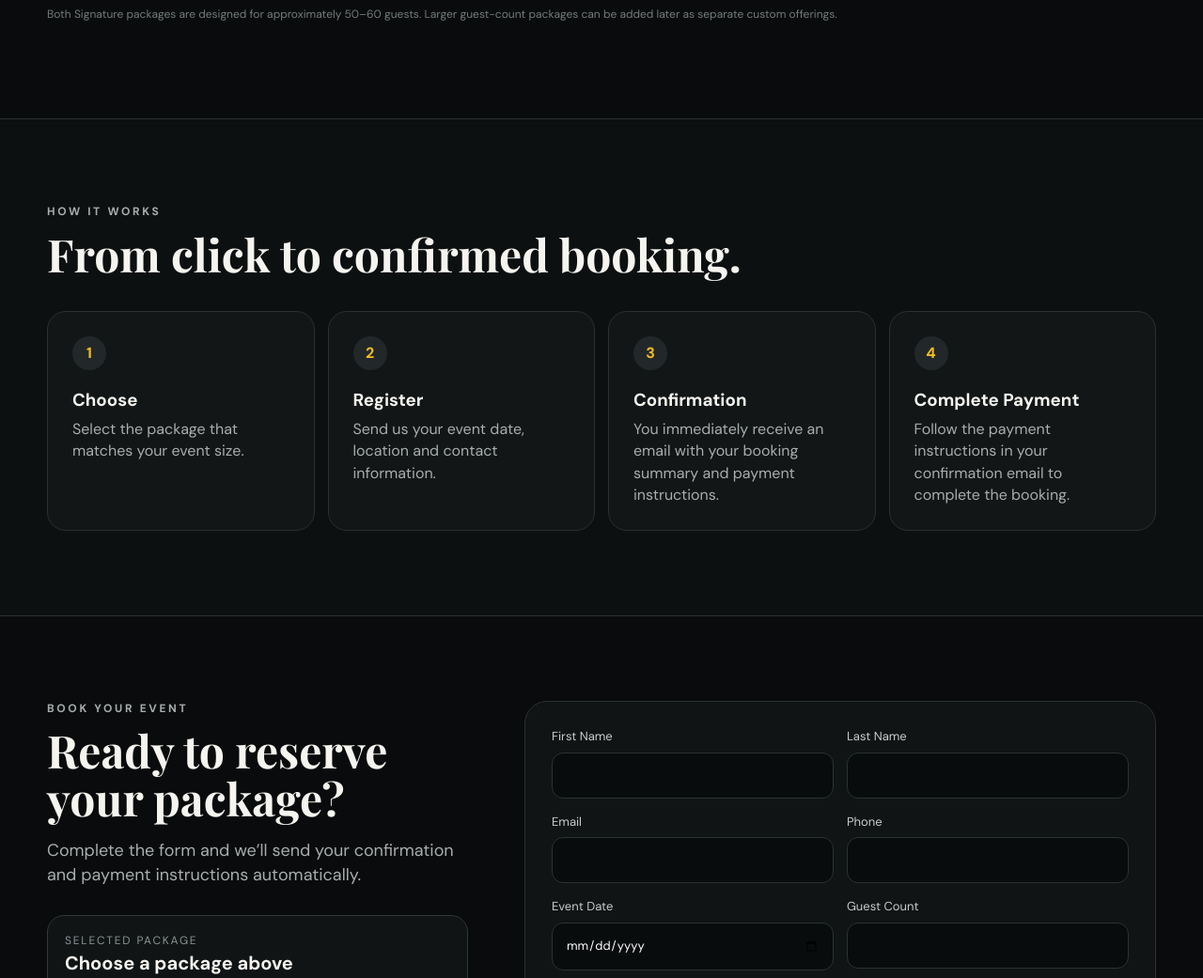
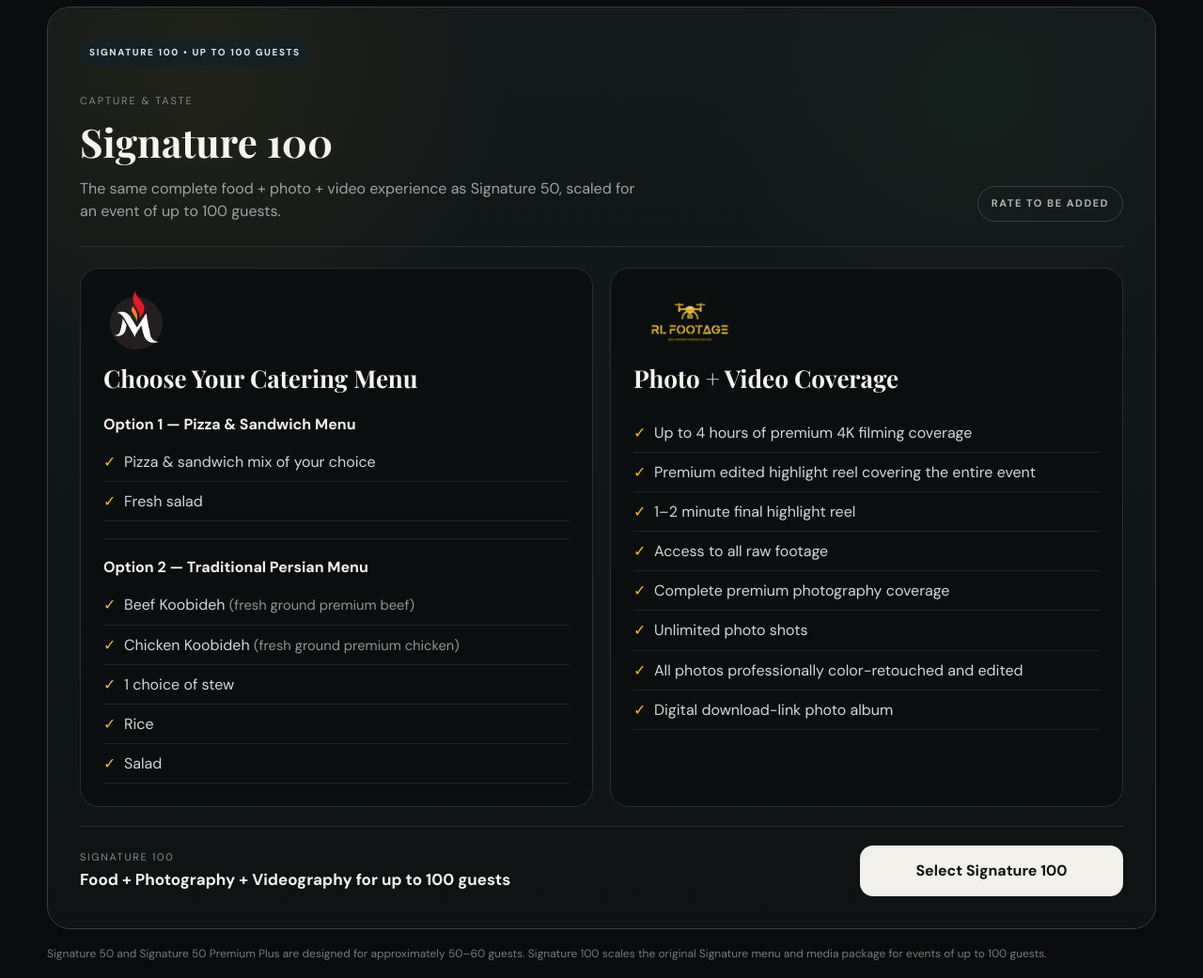
Before and after one commit to dannyfitone-hue/capture-taste-landing, a website: page index.html in a window 1280 px wide. Shown: the part 3400-4441 px from the top of the page at 94% size. Drawn offline with nearby package versions, Linux system fonts and the light colour scheme.

Commit message:
Add files via upload

```diff
--- a/index.html
+++ b/index.html
@@ -195,7 +195,77 @@
         </article>
       </div>
 
-      <p class="fineprint">Both Signature packages are designed for approximately 50–60 guests. Larger guest-count packages can be added later as separate custom offerings.</p>
+
+        <article class="package-card signature-100 package-split-card" data-package="Capture & Taste Signature 100">
+          <div class="tag signature100-tag">SIGNATURE 100 • UP TO 100 GUESTS</div>
+
+          <div class="package-title-row">
+            <div>
+              <span class="kicker">CAPTURE & TASTE</span>
+              <h3>Signature 100</h3>
+              <p class="package-subtitle">The same complete food + photo + video experience as Signature 50, scaled for an event of up to 100 guests.</p>
+            </div>
+            <div class="price">
+              <span class="rate-pending">RATE TO BE ADDED</span>
+            </div>
+          </div>
+
+          <div class="brand-service-grid">
+            <section class="brand-service m-service">
+              <div class="mini-brand">
+                <img src="/mcafe-logo.png" alt="M Cafe & Grill">
+              </div>
+              <h4>Choose Your Catering Menu</h4>
+
+              <div class="menu-option">
+                <div class="option-title">Option 1 — Pizza & Sandwich Menu</div>
+                <ul>
+                  <li>Pizza & sandwich mix of your choice</li>
+                  <li>Fresh salad</li>
+                </ul>
+              </div>
+
+              <div class="menu-option">
+                <div class="option-title">Option 2 — Traditional Persian Menu</div>
+                <ul>
+                  <li>Beef Koobideh <span>(fresh ground premium beef)</span></li>
+                  <li>Chicken Koobideh <span>(fresh ground premium chicken)</span></li>
+                  <li>1 choice of stew</li>
+                  <li>Rice</li>
+                  <li>Salad</li>
+                </ul>
+              </div>
+            </section>
+
+            <section class="brand-service rl-service">
+              <div class="mini-brand">
+                <img src="/rl-footage-logo.webp" alt="RL Footage">
+              </div>
+              <h4>Photo + Video Coverage</h4>
+              <ul>
+                <li>Up to 4 hours of premium 4K filming coverage</li>
+                <li>Premium edited highlight reel covering the entire event</li>
+                <li>1–2 minute final highlight reel</li>
+                <li>Access to all raw footage</li>
+                <li>Complete premium photography coverage</li>
+                <li>Unlimited photo shots</li>
+                <li>All photos professionally color-retouched and edited</li>
+                <li>Digital download-link photo album</li>
+              </ul>
+            </section>
+          </div>
+
+          <div class="package-footer">
+            <div>
+              <span>Signature 100</span>
+              <strong>Food + Photography + Videography for up to 100 guests</strong>
+            </div>
+            <button class="select-package">Select Signature 100</button>
+          </div>
+        </article>
+
+        <p class="fineprint">Signature 50 and Signature 50 Premium Plus are designed for approximately 50–60 guests. Signature 100 scales the original Signature menu and media package for events of up to 100 guests.</p>
+
     </section>
 
     <section id="how" class="how section">
--- a/styles.css
+++ b/styles.css
@@ -279,3 +279,28 @@ footer{border-top:1px solid var(--line);padding:34px 0 50px}
     grid-template-columns:1fr;
   }
 }
+
+
+/* Signature 100 package */
+.signature-100{
+  margin-top:18px;
+  border-color:#2e3d42;
+  background:
+    radial-gradient(circle at 14% 8%, rgba(246,188,32,.06), transparent 24%),
+    radial-gradient(circle at 84% 10%, rgba(72,229,104,.04), transparent 22%),
+    linear-gradient(180deg,#14191a 0%,#0f1314 100%);
+}
+.signature100-tag{
+  background:#162126;
+  color:#dce9ec;
+}
+.rate-pending{
+  display:inline-block;
+  color:#aeb5b6;
+  border:1px solid #394244;
+  border-radius:999px;
+  padding:10px 14px;
+  font-size:11px;
+  letter-spacing:.14em;
+  font-weight:700;
+}
```
Also changed, not shown: README.md.
